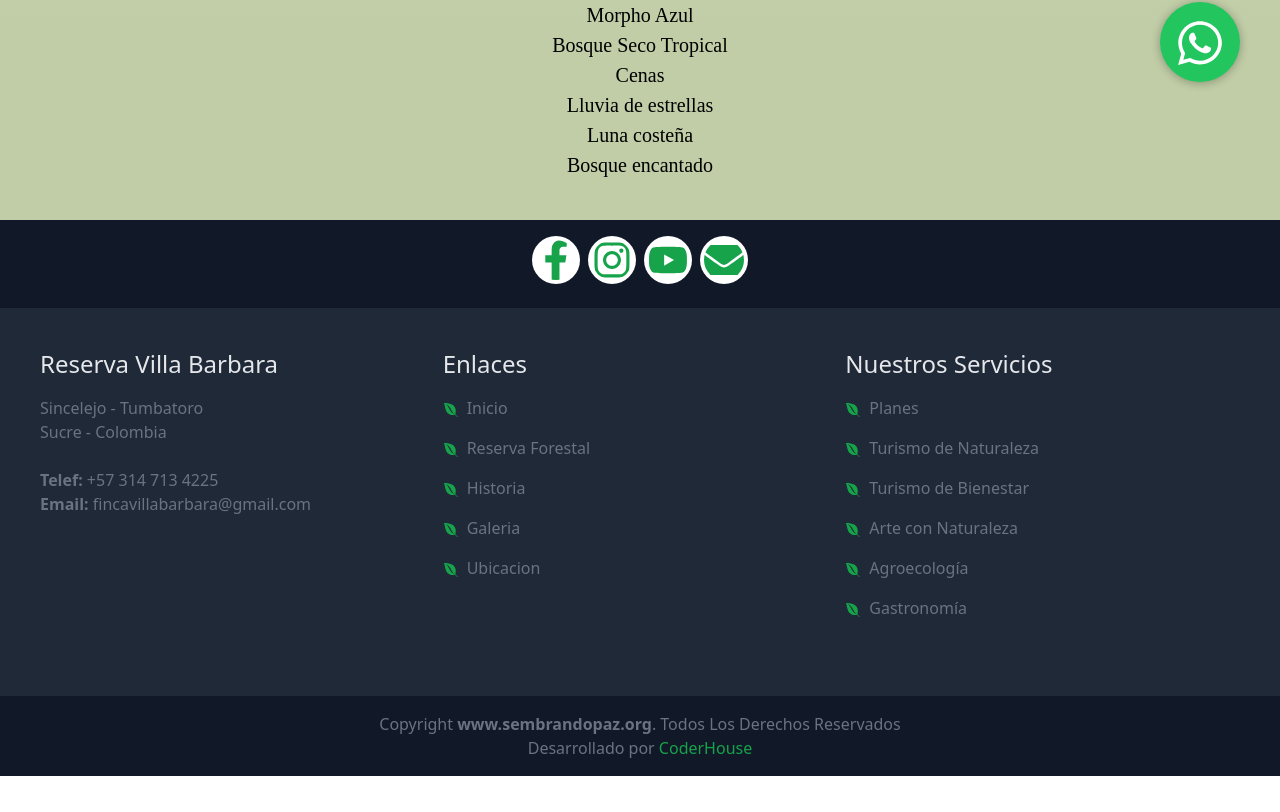
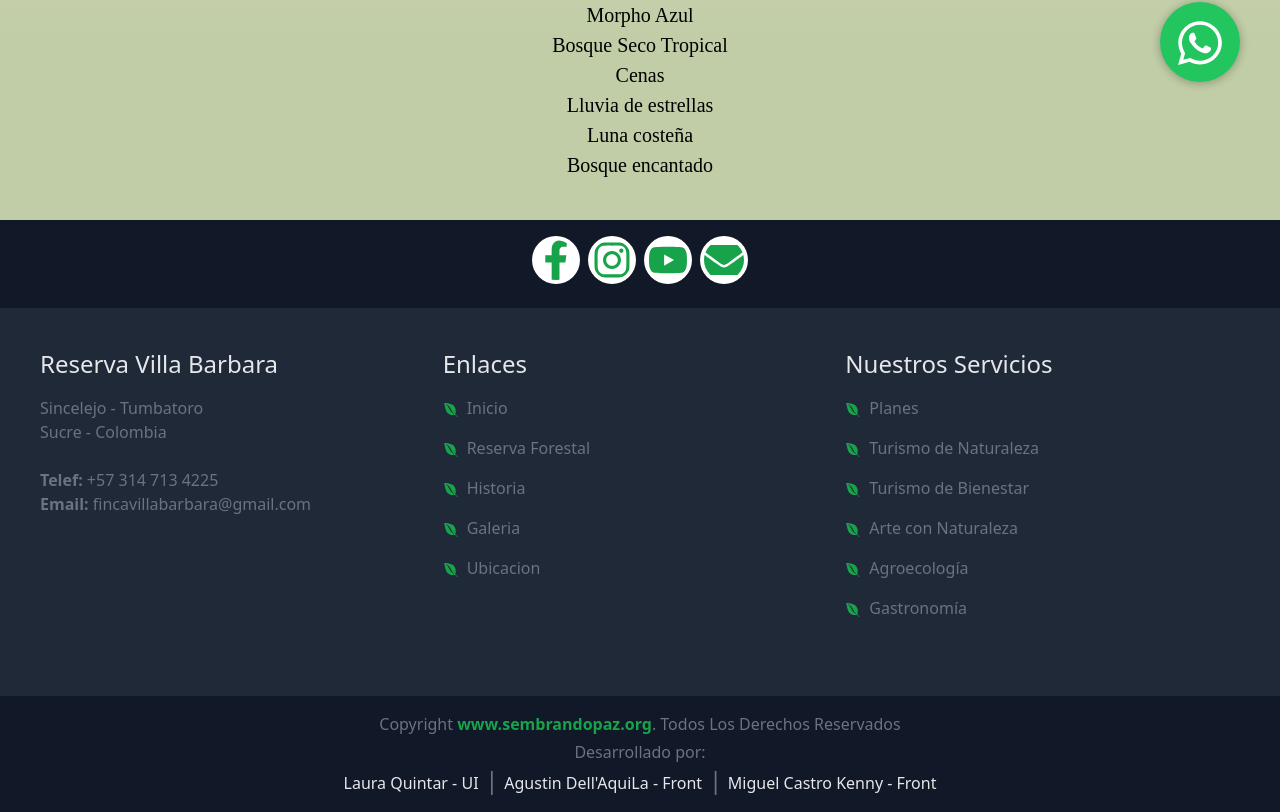
Before and after one commit to agusdellaquila/villa-barbara, a React (Create React App) app: page /gastronomia in a window 1280 px wide. Shown: the part 658-1470 px from the top of the page. Before the commit the page ends 1434 px from the top, so only its background shows below. Built offline with nearby package versions, Linux system fonts and the light colour scheme; a web font is replaced by a local one.

Commit message:
Footer con nombre de desarrolladores

```diff
--- a/src/components/Footer/Footer.js
+++ b/src/components/Footer/Footer.js
@@ -113,10 +113,15 @@ const Footer = () => {
                     <div className="flex justify-center text-center">
                         <div>
                             <div>
-                                Copyright <a href='https://www.sembrandopaz.org' target='_blank'><strong>www.sembrandopaz.org</strong></a>. Todos Los Derechos Reservados
+                                Copyright <a className="text-green-600" href='https://www.sembrandopaz.org' target='_blank' rel="noreferrer"><strong>www.sembrandopaz.org</strong></a>. Todos Los Derechos Reservados
+                            </div>
+                            <div className='mt-1'>
+                                Desarrollado por:
                             </div>
                             <div>
-                                Desarrollado por <a href="https://www.coderhouse.com/" className="text-green-600">CoderHouse</a>
+                                <a href="http://www.linkedin.com/in/lauraquintar" target="_blank" rel="noreferrer" className="text-gray-200 hover:text-green-500"> Laura Quintar - UI</a><i className='text-2xl'> | </i>
+                                <a href="https://agusdellaquila.github.io/acu-web-portfolio/" target="_blank" rel="noreferrer" className="text-gray-200 hover:text-green-500">Agustin Dell'AquiLa - Front</a><i className='text-2xl'> | </i>
+                                <a href="https://linkedin.com/in/miguel-castro-kenny" target="_blank" rel="noreferrer" className="text-gray-200 hover:text-green-500">Miguel Castro Kenny - Front</a>
                             </div>
                         </div>
                     </div>
```
